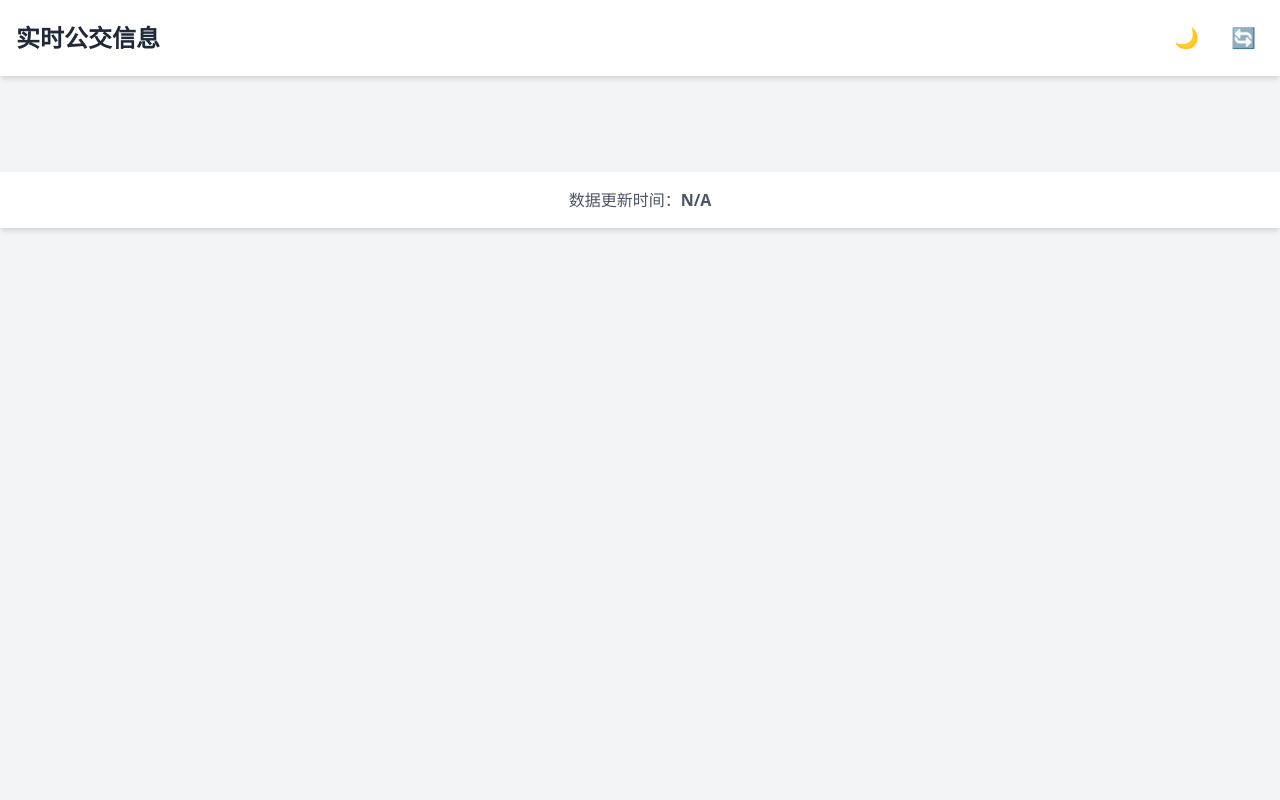
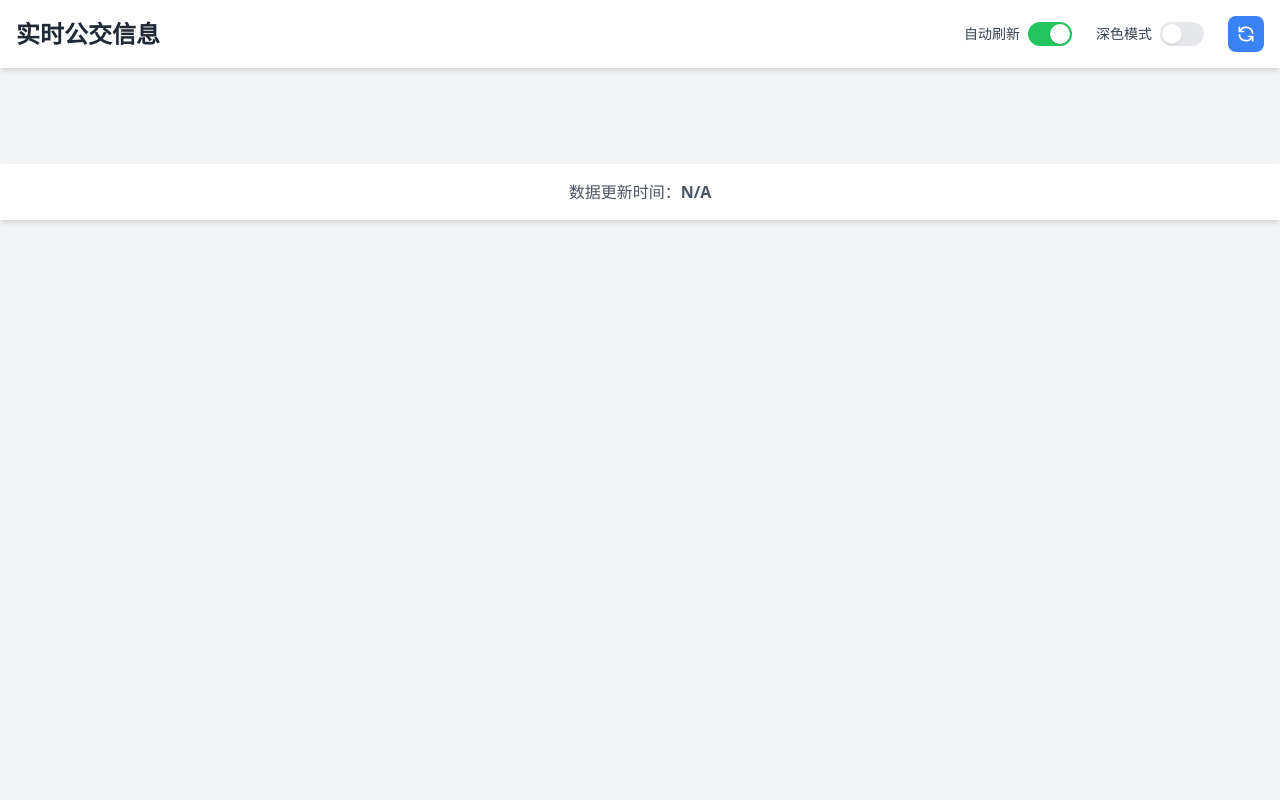
Before and after one commit to sungloow/RealTimeBus, a FastAPI app: page / in a window 1280 px wide. Run offline with FastAPI, Linux system fonts and the light colour scheme; parts of the project's set-up code (start-up, migrations or seed data) failed here and were passed over; some libraries are stand-ins or nearby versions.

Commit message:
add auto refresh.

```diff
--- a/templates/bus.html
+++ b/templates/bus.html
@@ -181,37 +181,6 @@
             touch-action: manipulation; /* 优化触摸操作 */
         }
 
-        /* 修改按钮样式类 */
-        .theme-button, .refresh-button {
-            position: relative;
-            overflow: hidden;
-        }
-
-        /* 添加涟漪效果 */
-        .theme-button::after, .refresh-button::after {
-            content: '';
-            position: absolute;
-            top: 50%;
-            left: 50%;
-            width: 5px;
-            height: 5px;
-            background: rgba(0, 0, 0, 0.1);
-            opacity: 0;
-            border-radius: 100%;
-            transform: scale(1, 1) translate(-50%, -50%);
-            transform-origin: 50% 50%;
-        }
-
-        .theme-button:active::after, .refresh-button:active::after {
-            opacity: 1;
-            transform: scale(20, 20) translate(-50%, -50%);
-            transition: transform 0.3s, opacity 0.2s;
-        }
-
-        /* 暗色模式下的涟漪效果 */
-        .dark .theme-button::after, .dark .refresh-button::after {
-            background: rgba(255, 255, 255, 0.1);
-        }
     </style>
 </head>
 
@@ -301,7 +270,38 @@
         setTimeout(() => {
             this.timeTableData = [];
         }, 300); // 等待过渡动画完成后清空数据
-    }
+    },
+
+    // 从 localStorage 获取自动刷新状态，默认为 false
+    autoRefresh: localStorage.getItem('autoRefresh') === null ? true : localStorage.getItem('autoRefresh') === 'true',
+    refreshInterval: null,
+
+    // 添加切换自动刷新的方法
+    toggleAutoRefresh() {
+        this.autoRefresh = !this.autoRefresh;
+        // 保存到 localStorage
+        localStorage.setItem('autoRefresh', this.autoRefresh);
+        if (this.autoRefresh) {
+          this.startAutoRefresh();
+        } else {
+          this.stopAutoRefresh();
+        }
+    },
+
+    startAutoRefresh() {
+        // 10s 刷新一次数据
+        this.refreshInterval = setInterval(() => {
+          this.fetchData();
+        }, 10000);
+    },
+
+    stopAutoRefresh() {
+        if (this.refreshInterval) {
+          clearInterval(this.refreshInterval);
+          this.refreshInterval = null;
+        }
+    },
+
 }" x-init="
     if (darkMode) document.documentElement.classList.add('dark');
     $watch('darkMode', value => {
@@ -312,8 +312,22 @@
             document.documentElement.classList.remove('dark');
         }
     });
+
+    // 初始加载数据
     fetchData();
-    setInterval(fetchData, 30000);
+
+    // 初始化时如果没有设置过自动刷新，存储默认值 true
+    if (localStorage.getItem('autoRefresh') === null) {
+        localStorage.setItem('autoRefresh', 'true');
+    }
+
+    // 如果启用了自动刷新，开始定时器
+    if (autoRefresh) {
+        startAutoRefresh();
+    }
+
+    // 在组件销毁时清理定时器
+    $cleanup(() => stopAutoRefresh());
 " class="transition-colors duration-300">
 
 <div class="min-h-screen bg-gray-100 dark:bg-gray-900 transition-colors duration-300">
@@ -323,17 +337,48 @@
             <h1 class="text-2xl font-bold text-gray-800 dark:text-white">
                 实时公交信息
             </h1>
-            <div class="flex gap-4">
-                <button @click="darkMode = !darkMode"
-                        class="theme-button p-2 rounded-full focus:outline-none"
-                        :aria-label="darkMode ? '切换到亮色模式' : '切换到暗色模式'">
-                    <span x-text="darkMode ? '☀️' : '🌙'" class="text-xl"></span>
-                </button>
+            <div class="flex gap-6 items-center">
+                <!-- 自动刷新开关 -->
+                <div class="flex items-center gap-2">
+                    <span class="text-sm text-gray-700 dark:text-gray-200">自动刷新</span>
+                    <button @click="toggleAutoRefresh"
+                            class="relative inline-flex h-6 w-11 flex-shrink-0 cursor-pointer rounded-full border-2 border-transparent transition-colors duration-200 ease-in-out focus:outline-none"
+                            :class="autoRefresh ? 'bg-green-500' : 'bg-gray-200 dark:bg-gray-600'"
+                            role="switch"
+                            :aria-checked="autoRefresh">
+                        <span class="translate-x-0 pointer-events-none inline-block h-5 w-5 transform rounded-full bg-white shadow ring-0 transition duration-200 ease-in-out"
+                              :class="autoRefresh ? 'translate-x-5' : 'translate-x-0'">
+                        </span>
+                    </button>
+                </div>
+
+                <!-- 深色模式开关 -->
+                <div class="flex items-center gap-2">
+                    <span class="text-sm text-gray-700 dark:text-gray-200">深色模式</span>
+                    <button @click="darkMode = !darkMode"
+                            class="relative inline-flex h-6 w-11 flex-shrink-0 cursor-pointer rounded-full border-2 border-transparent transition-colors duration-200 ease-in-out focus:outline-none"
+                            :class="darkMode ? 'bg-green-500' : 'bg-gray-200 dark:bg-gray-600'"
+                            role="switch"
+                            :aria-checked="darkMode">
+                        <span class="translate-x-0 pointer-events-none inline-block h-5 w-5 transform rounded-full bg-white shadow ring-0 transition duration-200 ease-in-out"
+                              :class="darkMode ? 'translate-x-5' : 'translate-x-0'">
+                        </span>
+                    </button>
+                </div>
+
+                <!-- 手动刷新按钮 -->
                 <button @click="fetchData()"
-                        class="refresh-button p-2 rounded-full focus:outline-none"
+                        class="inline-flex items-center justify-center p-2 rounded-lg bg-blue-500 hover:bg-blue-600 text-white transition-colors duration-200 focus:outline-none disabled:opacity-50 disabled:cursor-not-allowed"
                         :disabled="loading"
                         aria-label="刷新数据">
-                    <span class="text-xl" :class="{ 'animate-spin': loading }">🔄</span>
+                    <svg xmlns="http://www.w3.org/2000/svg"
+                         class="h-5 w-5"
+                         :class="{ 'animate-spin': loading }"
+                         fill="none"
+                         viewBox="0 0 24 24"
+                         stroke="currentColor">
+                        <path stroke-linecap="round" troke-linejoin="round" stroke-width="2" d="M4 4v5h.582m15.356 2A8.001 8.001 0 004.582 9m0 0H9m11 11v-5h-.581m0 0a8.003 8.003 0 01-15.357-2m15.357 2H15"/>
+                    </svg>
                 </button>
             </div>
         </div>
```
